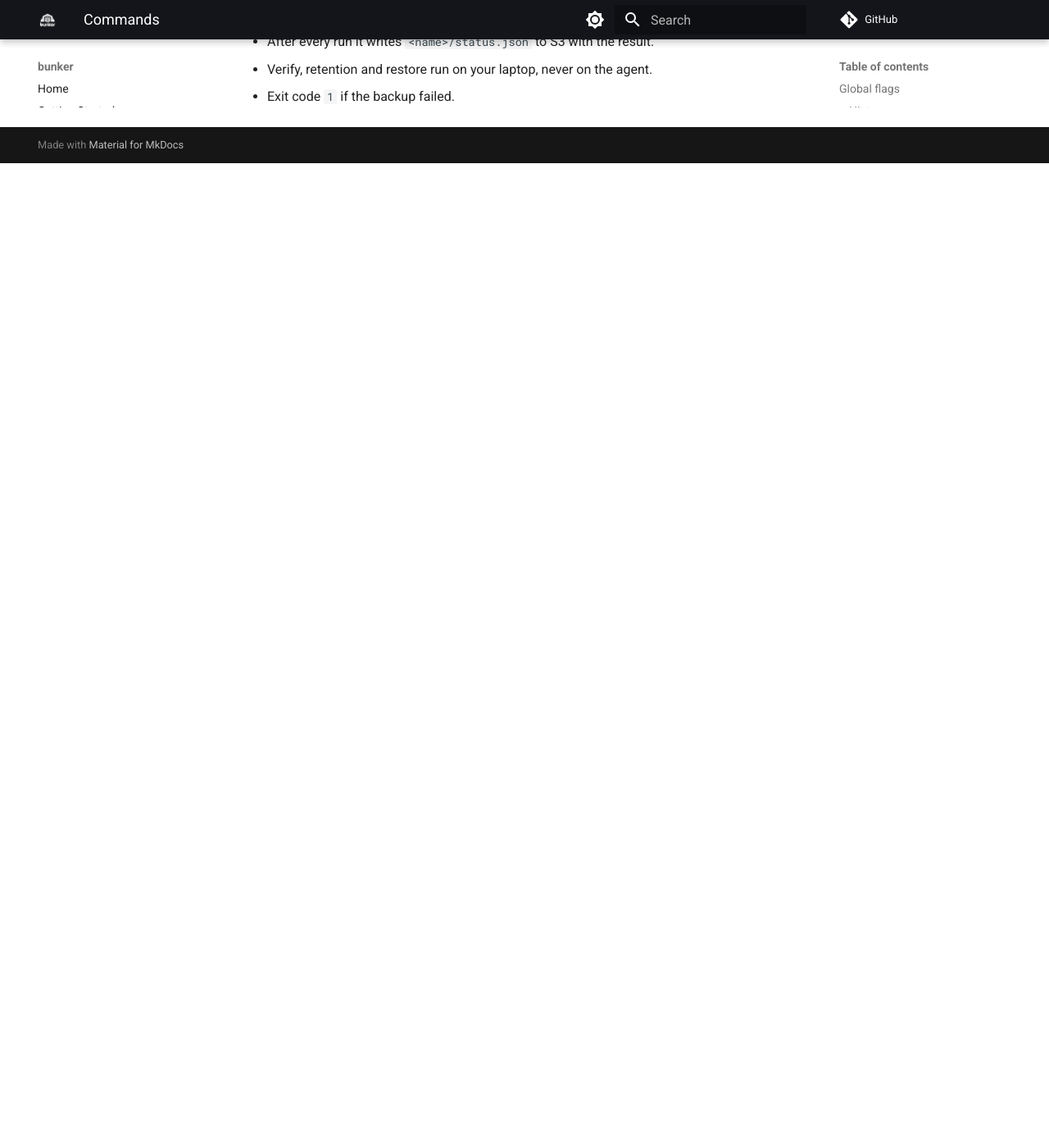
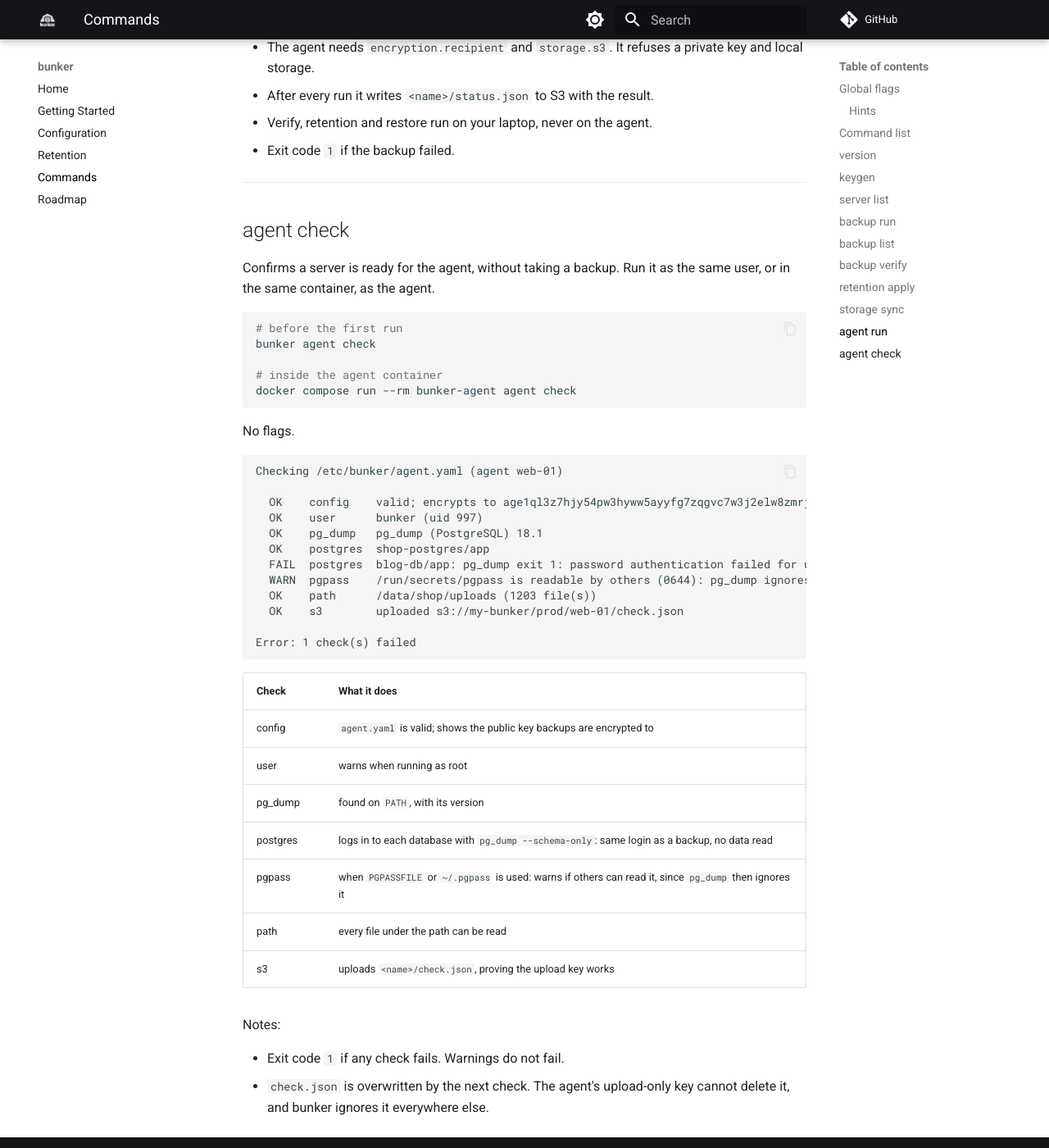
Before and after one commit to kushal1o1/bunker, an MkDocs documentation site: the page built from docs/COMMANDS.md, in a window 1280 px wide and 1400 px high, scrolled down 9942 px. Shown: the whole window at 82% size. Built offline with MkDocs 1.6.1 and Material for MkDocs 9.7.7, drawn with Linux system fonts in a browser that asks for light colours; comment, search, counter and statistics services are not loaded; before the commit the page ends 10141 px from its top, so only the background shows below that; some of the changed text lies outside the part shown.

Commit message:
docs(agent): add  check docs  for servers agent

````diff
--- a/docs/COMMANDS.md
+++ b/docs/COMMANDS.md
@@ -45,6 +45,7 @@ hints off with `--no-hints` or by setting `BUNKER_NO_HINTS=1`.
 | [`bunker retention apply [server...]`](#retention-apply) | preview, or with `--yes` delete, snapshots the retention policy drops |
 | [`bunker storage sync [server...]`](#storage-sync) | upload local snapshots that are missing from S3 |
 | [`bunker agent run --once`](#agent-run) | on a server: back it up and push to S3 (agent mode, in development) |
+| [`bunker agent check`](#agent-check) | on a server: confirm the agent can reach every database, path and S3 |
 | `bunker completion <shell>` | generate a shell completion script |
 | `bunker help [command]` | help for any command |
 
@@ -451,3 +452,51 @@ Notes:
 - After every run it writes `<name>/status.json` to S3 with the result.
 - Verify, retention and restore run on your laptop, never on the agent.
 - Exit code `1` if the backup failed.
+
+---
+
+## agent check
+
+Confirms a server is ready for the agent, without taking a backup. Run it as
+the same user, or in the same container, as the agent.
+
+```bash
+# before the first run
+bunker agent check
+
+# inside the agent container
+docker compose run --rm bunker-agent agent check
+```
+
+No flags.
+
+```
+Checking /etc/bunker/agent.yaml (agent web-01)
+
+  OK    config    valid; encrypts to age1ql3z7hjy54pw3hyww5ayyfg7zqgvc7w3j2elw8zmrj2kg5sfn9aqmcac8p
+  OK    user      bunker (uid 997)
+  OK    pg_dump   pg_dump (PostgreSQL) 18.1
+  OK    postgres  shop-postgres/app
+  FAIL  postgres  blog-db/app: pg_dump exit 1: password authentication failed for user "bunker"
+  WARN  pgpass    /run/secrets/pgpass is readable by others (0644): pg_dump ignores it; chmod 600 /run/secrets/pgpass
+  OK    path      /data/shop/uploads (1203 file(s))
+  OK    s3        uploaded s3://my-bunker/prod/web-01/check.json
+
+Error: 1 check(s) failed
+```
+
+| Check | What it does |
+|---|---|
+| config | `agent.yaml` is valid; shows the public key backups are encrypted to |
+| user | warns when running as root |
+| pg_dump | found on `PATH`, with its version |
+| postgres | logs in to each database with `pg_dump --schema-only`: same login as a backup, no data read |
+| pgpass | when `PGPASSFILE` or `~/.pgpass` is used: warns if others can read it, since `pg_dump` then ignores it |
+| path | every file under the path can be read |
+| s3 | uploads `<name>/check.json`, proving the upload key works |
+
+Notes:
+
+- Exit code `1` if any check fails. Warnings do not fail.
+- `check.json` is overwritten by the next check. The agent's upload-only key
+  cannot delete it, and bunker ignores it everywhere else.
````
